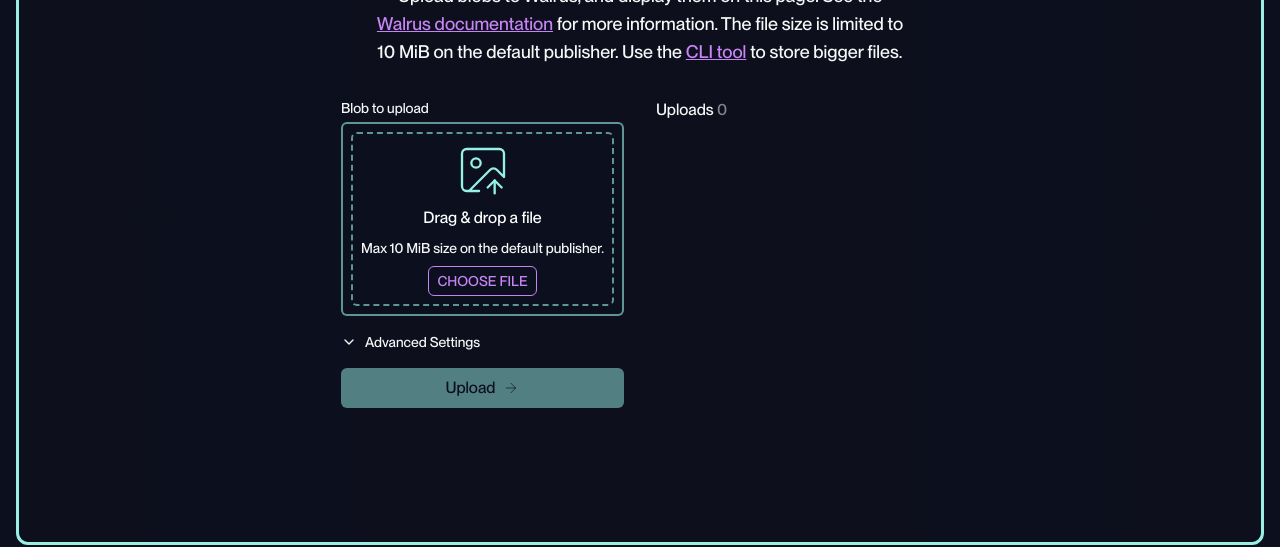
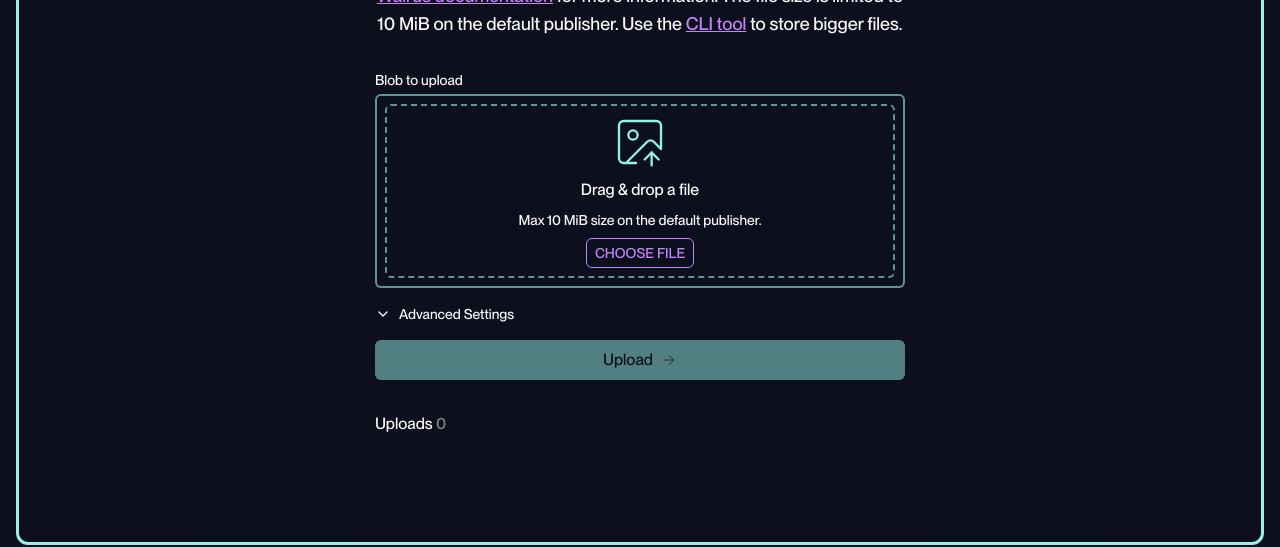
Before and after one commit to sui-foundation/walrus-publisher-with-http-api, a Next.js app: page / in a window 1280 px wide. Shown: the part 291-838 px from the top of the page. Built offline with nearby package versions, Linux system fonts and the light colour scheme.

Commit message:
style: removed two-column mode

```diff
--- a/app/page.tsx
+++ b/app/page.tsx
@@ -150,7 +150,7 @@
           Upload blobs to Walrus, and display them on this page. See the <Link href="https://docs.wal.app" className="text-[#C684F6] underline" target="_blank" rel="noopener noreferrer">Walrus documentation</Link> for more information. The file size is limited to 10 MiB on the default publisher. Use the <Link href="https://docs.wal.app/usage/client-cli.html" className="text-[#C684F6] underline" target="_blank" rel="noopener noreferrer">CLI tool</Link> to store bigger files.
         </p>
 
-        <div className={`grid grid-cols-1 xl:grid-cols-2 gap-8 w-full max-w-[1200px]`}>
+        <div className={`grid grid-cols-1 gap-8 w-full max-w-[1200px]`}>
           {/* Blob Upload Section */}
           <section className={`w-full max-w-[550px]`}>
             <div className="flex flex-col gap-4">
```
